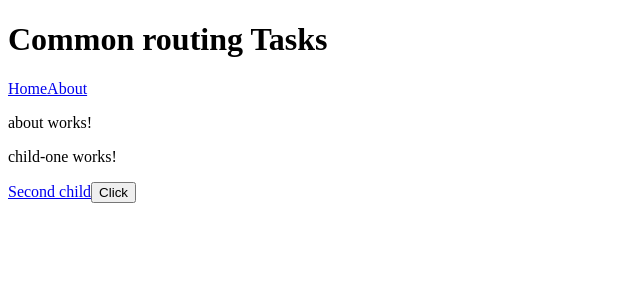
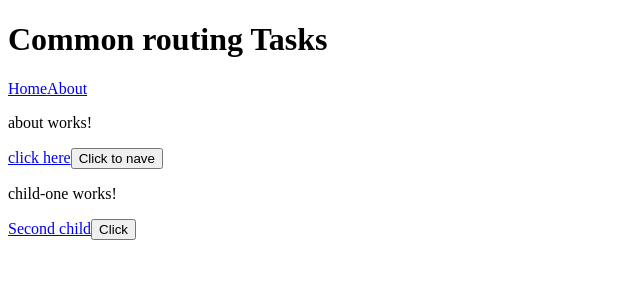
Before and after one commit to Msuf123/angular-routing-practice, an Angular app: page /about/one in a window 1280 px wide. Shown: the top 300 px of the page, without its empty margins (0-640 px from the left). Built offline with nearby package versions, Linux system fonts and the light colour scheme.

Commit message:
Learnt about all how to nav and what to do

```diff
--- a/src/app/about/about.component.html
+++ b/src/app/about/about.component.html
@@ -1,2 +1,4 @@
 <p>about works!</p>
+<a [routerLink]="['one/time/cook']" [queryParams]="{name:'Akshat'}">click here</a>
+<button (click)="nav()">Click to nave</button>
 <router-outlet></router-outlet>
--- a/src/app/about/about.component.ts
+++ b/src/app/about/about.component.ts
@@ -1,16 +1,18 @@
 import { Component } from '@angular/core';
-import { ActivatedRoute, Route, Router, RouterOutlet } from '@angular/router';
+import { ActivatedRoute, Route, Router, RouterLink, RouterOutlet } from '@angular/router';
 import { switchMap } from 'rxjs';
 
 @Component({
   selector: 'app-about',
   standalone: true,
-  imports: [RouterOutlet],
+  imports: [RouterOutlet,RouterLink],
   templateUrl: './about.component.html',
   styleUrl: './about.component.css'
 })
 export class AboutComponent {
-  constructor( private router:ActivatedRoute){}
-
+  constructor( private router:ActivatedRoute,private nave:Router){}
+  nav(){
+    this.nave.navigate(['about','one','jac','spear'],{queryParams:{id:'aksjat'}})
+  }
 
 }
--- a/src/app/app.routes.ts
+++ b/src/app/app.routes.ts
@@ -13,7 +13,7 @@ export const routes: Routes = [{
     path:'about',title:'about|sec',component:AboutComponent,children:[
         {path:'one',component:ChildOneComponent,title:resolv}
         ,{path:'two',component:ChildTwoComponent}
-        ,{path:'one/:id',component:ThirdComponentComponent}
+        ,{path:'one/:id/:name',component:ThirdComponentComponent,pathMatch:'full'}
     ]
 },
 
```
